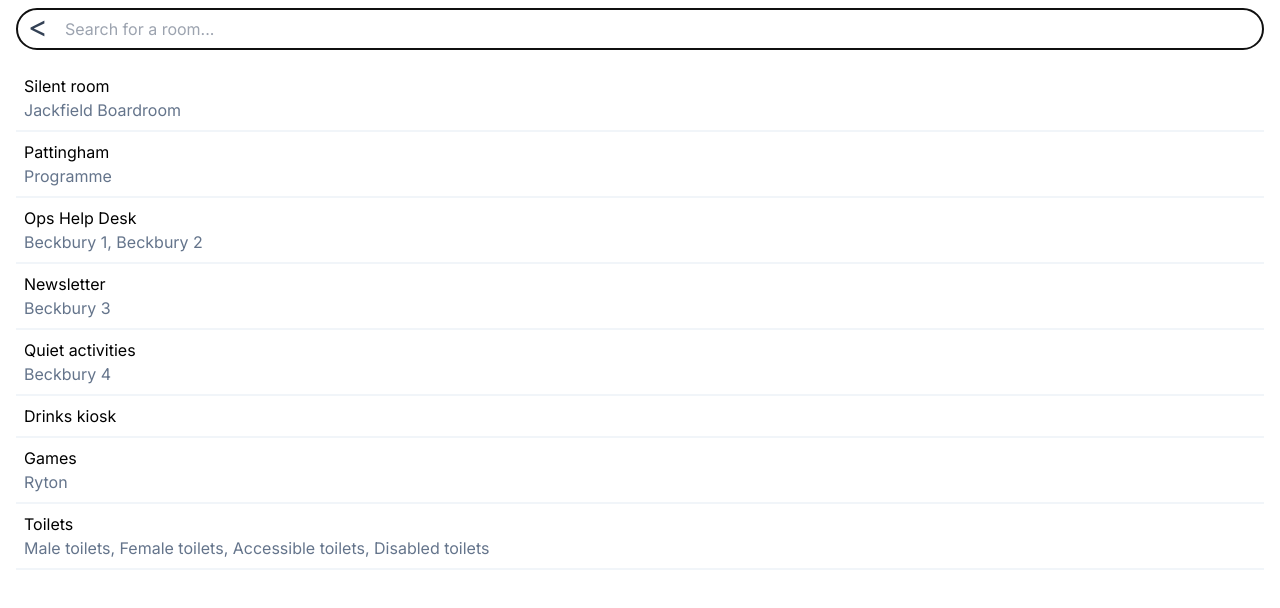
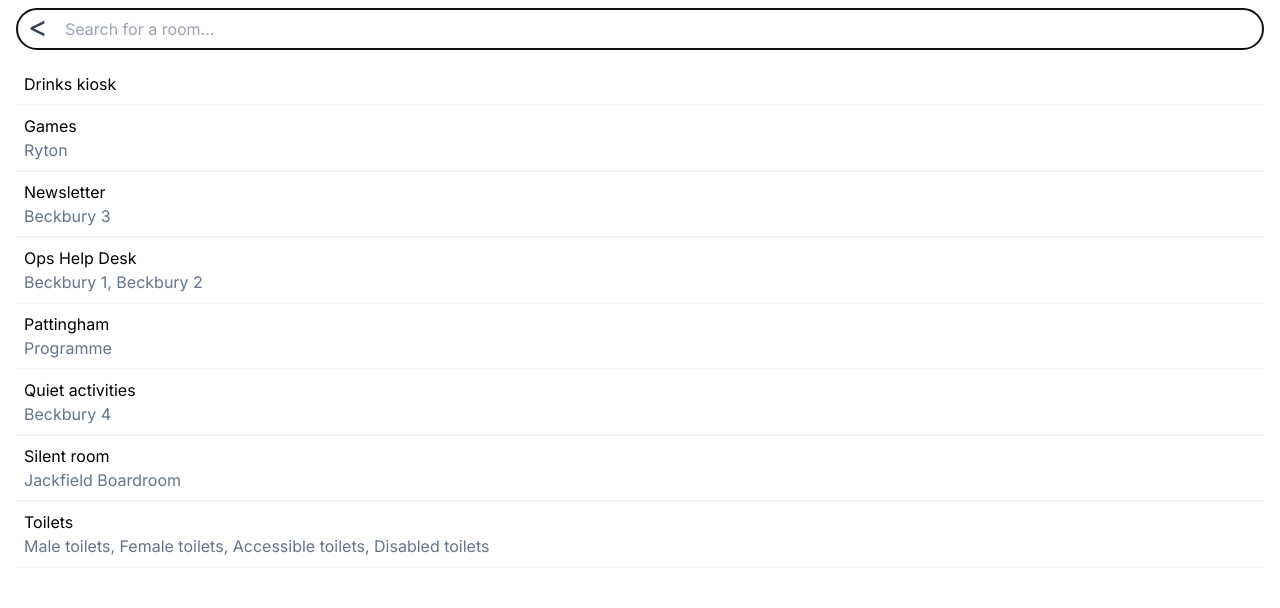
Before and after one commit to aJanuary/concarte, a Next.js app: page / in a window 1280 px wide. Both pictures are taken after a click on the element 640 px from the left and 29 px from the top of the page. Shown: the top 608 px of the page. Built offline with nearby package versions, Linux system fonts and the light colour scheme.

Commit message:
Make room list scroll

```diff
--- a/app/RoomSelect.tsx
+++ b/app/RoomSelect.tsx
@@ -24,12 +24,12 @@ export default function RoomSelect({ config, onRoomSelected }: RoomSelectProps)
 
   let results;
   if (query === '') {
-    results = config.map.rooms;
+    results = config.map.rooms.sort((a, b) => a.label.localeCompare(b.label));
   } else {
     results = config.map.rooms.filter(room => {
       return room.label.toLowerCase().includes(query.toLowerCase()) ||
         room.aliases?.some(alias => alias.toLowerCase().includes(query.toLowerCase()));
-    });
+    }).sort((a, b) => a.label.localeCompare(b.label));
   }
 
   return <div className={`transition absolute top-0 w-screen ${focused ? 'h-screen bg-white' : 'bg-transparent'}`}  onFocus={onFocus} onClick={onDismiss} >
@@ -37,7 +37,7 @@ export default function RoomSelect({ config, onRoomSelected }: RoomSelectProps)
       <input className="p-2 pl-12 border rounded-full w-full" tabIndex={2} type="text" placeholder="Search for a room..." value={query} onChange={e => setQuery(e.target.value)}/>
       { focused && <button className="absolute top-2 left-6 pl-1 pr-2 text-3xl cursor-pointer text-slate-700" tabIndex={1} onClick={onDismiss}>&lt;</button>}
     </div>
-    <ul className={`px-4 py-2 ${!focused && 'hidden'}`}>
+    <ul className={`absolute top-14 right-0 bottom-0 left-0 px-4 py-2 overflow-y-auto ${!focused && 'hidden'}`}>
       {results.map(((room, i) => {
         return <li key={room.id}>
           <a className="block p-2 border-b-2 border-slate-100 cursor-pointer hover:bg-slate-100" href={`/${room.id}`} tabIndex={i+3} onClick={e => { e.preventDefault(); onRoomClick(room); }}>
```
